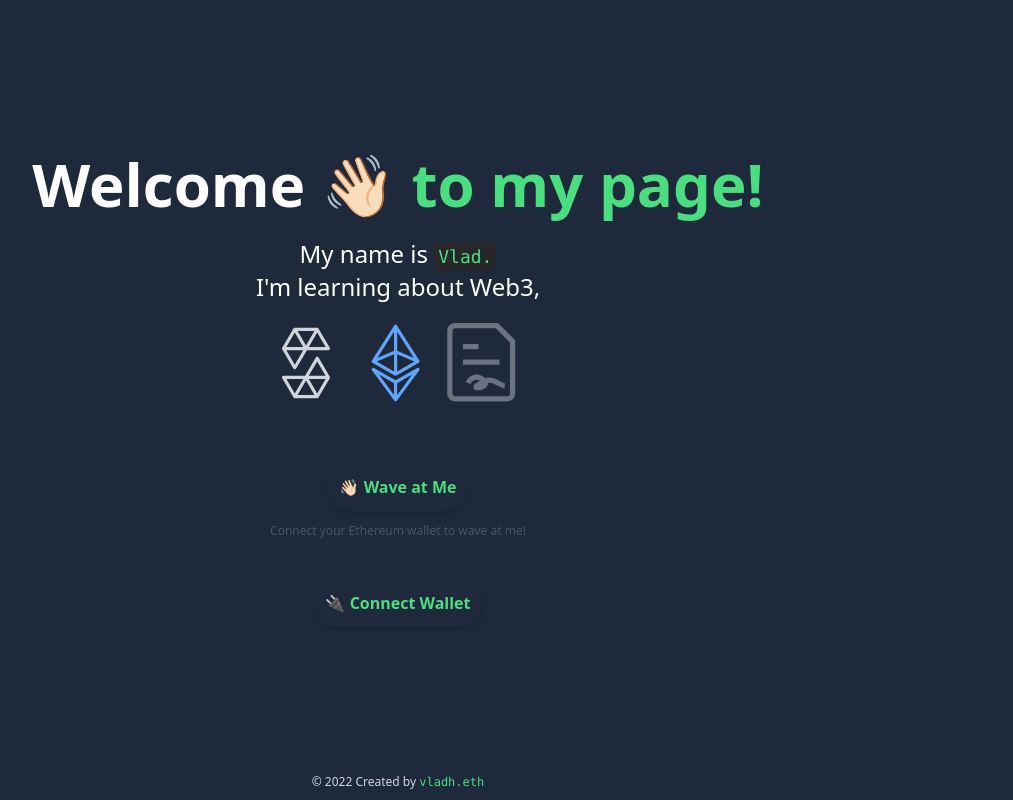
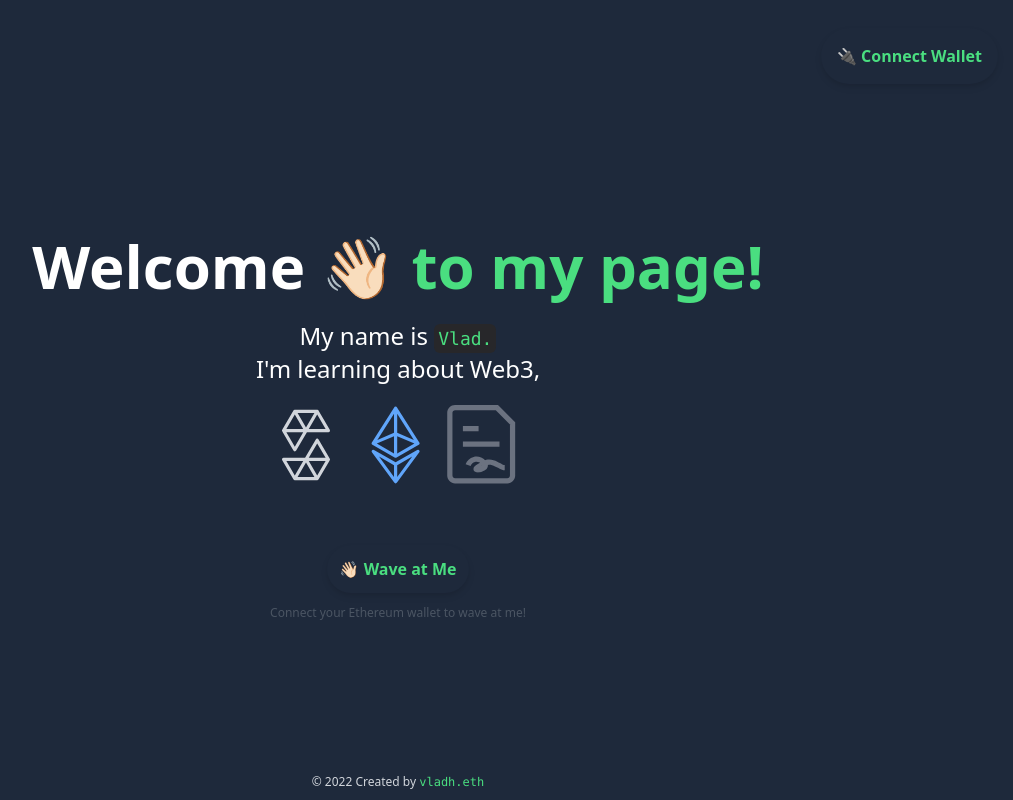
Before and after one commit to hernandez87v/my-wave-portal2, a Next.js app: page / in a window 1280 px wide. Shown: the whole page, without its empty margins (242-1255 px from the left). Built offline with nearby package versions, Linux system fonts and the light colour scheme.

Commit message:
fix connect wallet button to top right of screen

```diff
--- a/pages/index.tsx
+++ b/pages/index.tsx
@@ -59,6 +59,16 @@ export default function Home() {
 
   return (
     <div className="bg-slate-800 flex min-h-screen flex-col items-center justify-center py-2">
+      <nav className='w-screen flex justify-end'>
+          {/*
+        * If there is no currentAccount render this button
+        */}
+        {!currentAccount && (
+          <div className='pr-10'>
+          <button onClick={connectWallet} className="bg-slate-800 text-green-400 rounded-full font-bold mt-5 p-4 drop-shadow-md">🔌 Connect Wallet</button>
+          </div>
+        )}
+        </nav>
       <Head>
         <title>Welcome to Web3</title>
         <link rel="icon" href="/favicon.ico" />
@@ -125,14 +135,6 @@ export default function Home() {
           <button className="bg-slate-800 text-green-400 rounded-full font-bold mt-10 p-3 drop-shadow-md">👋🏻 Wave at Me</button>
           <p className='pt-3 font-light text-xs text-gray-600' >Connect your Ethereum wallet to wave at me!</p>
         </div>
-        <div>
-          {/*
-        * If there is no currentAccount render this button
-        */}
-        {!currentAccount && (
-          <button onClick={connectWallet} className="bg-slate-800 text-green-400 rounded-full font-bold mt-10 p-3 drop-shadow-md">🔌 Connect Wallet</button>
-        )}
-        </div>
         </div>
       </main>
 
```
